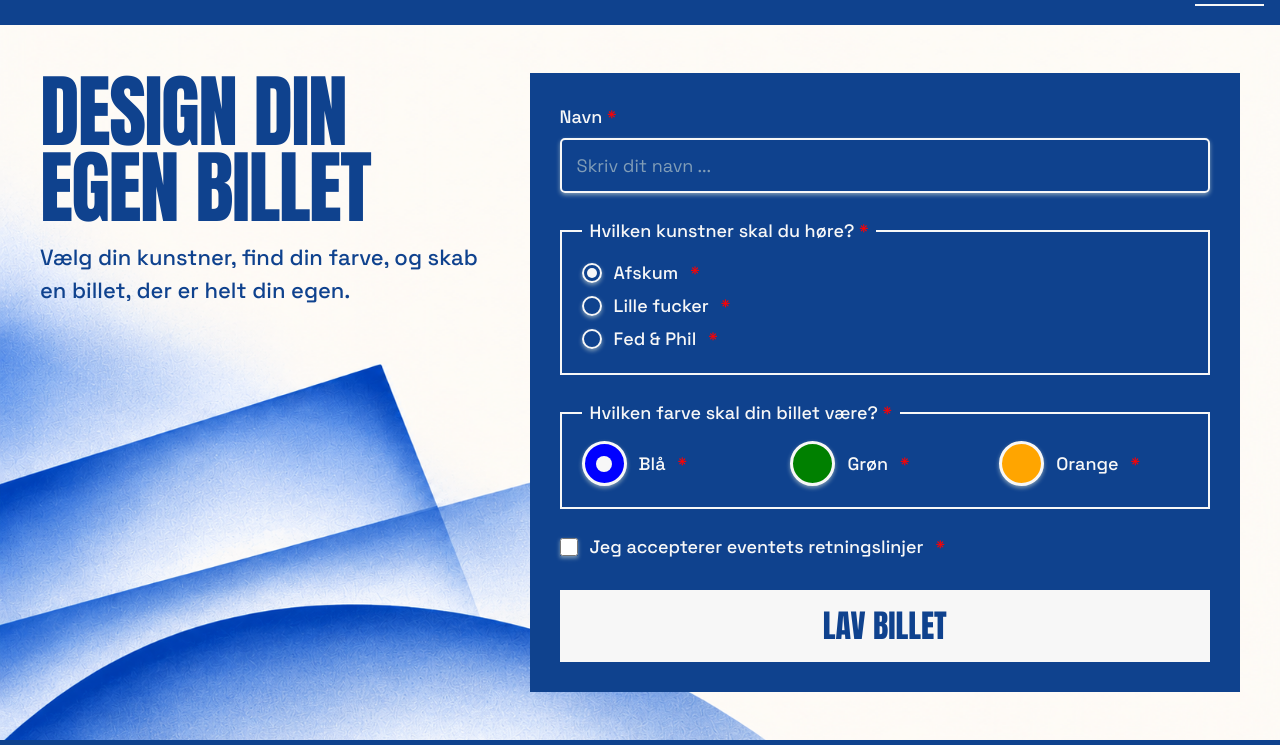
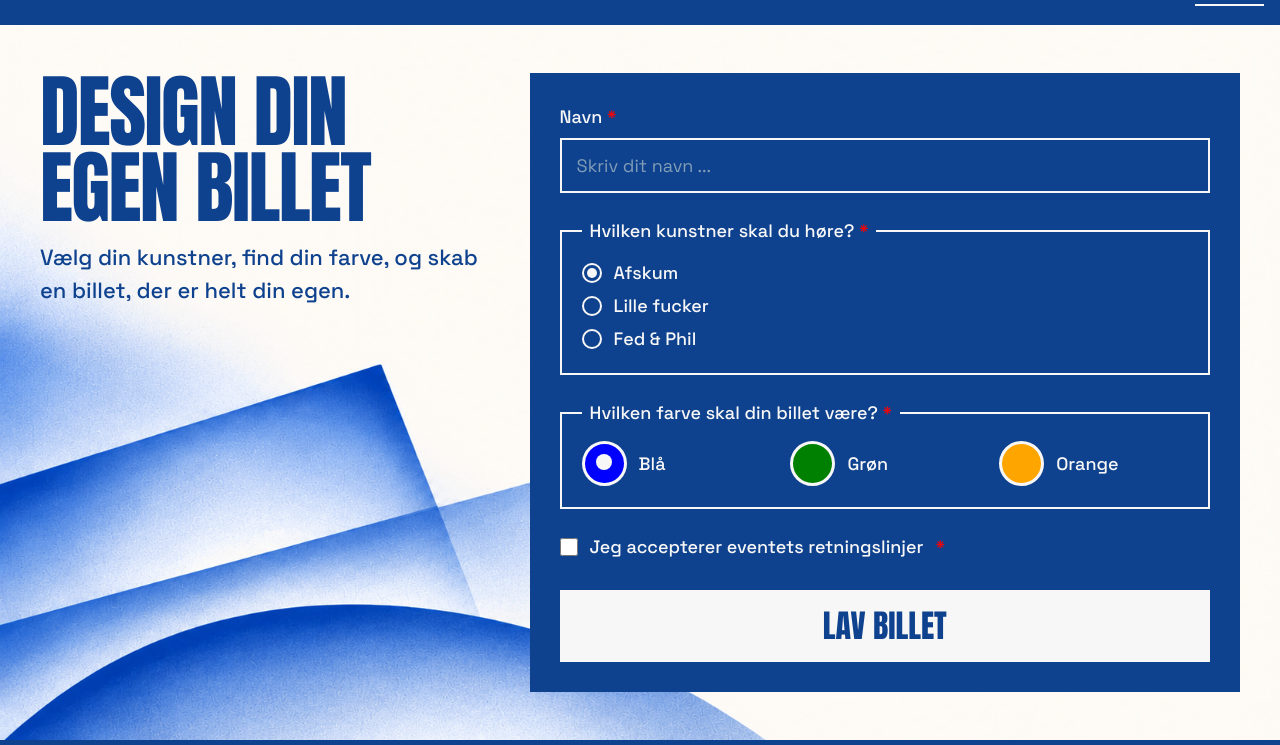
Before and after one commit to alfedesen2/frekvens, a plain HTML site: page form.html in a window 1280 px wide. Shown: the part 55-800 px from the top of the page. Drawn offline with Linux system fonts and the light colour scheme.

Commit message:
alf-nov17-1137

```diff
--- a/form.html
+++ b/form.html
@@ -80,7 +80,7 @@
           <fieldset>
             <legend>Hvilken kunstner skal du høre?</legend>
             <label for="afskum">
-              <input required id="Afskum" name="kunstner" type="radio" value="Afskum" checked>
+              <input required id="afskum" name="kunstner" type="radio" value="Afskum" checked>
               Afskum
             </label>
             <label for="lille-fucker">
--- a/style.css
+++ b/style.css
@@ -18,6 +18,14 @@ html {
   scroll-behavior: smooth;
   --content-width: 1400px;
   --border-width: 2px;
+}
+
+@view-transition {
+  navigation: auto;
+}
+
+.svg-transition {
+  view-transition-name: img;
 }
 
 /* Globalt layout */
@@ -462,7 +470,6 @@ main > * {
 
 /* Flader */
 .panel,
-.svg-placeholder,
 .form-placeholder {
   background: var(--color-surface);
   border: 1px solid var(--color-border);
@@ -1017,9 +1024,7 @@ main > * {
   }
 }
 
-.form-placeholder {
-}
-form {
+/* form {
   accent-color: #0f479c;
   display: grid;
   gap: 1.5rem;
@@ -1070,19 +1075,12 @@ button:active {
   color: white;
 }
 
-.form-group:has(:required) {
-  label::after {
-    content: " *";
-    color: red;
-  }
-}
-
 .form-group:has(:user-invalid) {
   .error-message {
     display: block;
   }
 }
-
+*/
 .opsamling-placeholder[data-color="blue"] {
   border-color: #4169e1;
   background: blue;
@@ -1306,7 +1304,8 @@ input[type="radio"]:checked::after {
   height: 10px;
   background-color: var(--color-page);
   border-radius: 50%;
-  margin: 1px;
+  margin: auto;
+  margin-top: 3px;
 }
 
 /* Farvevalg */
```
Also changed, not shown: svg.html (+1 -1 lines).
